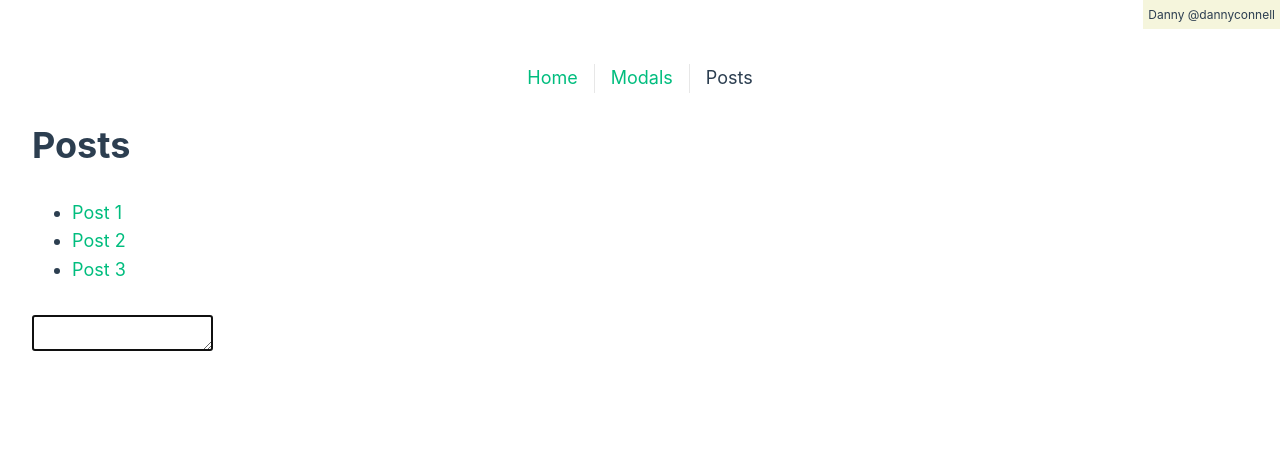
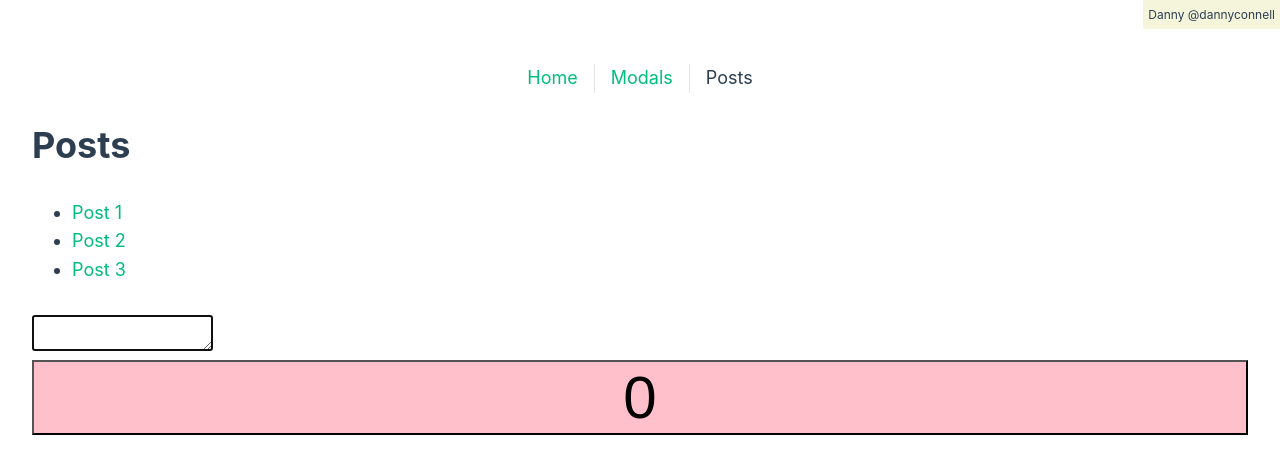
Before and after one commit to coach77777/vue-composition-api-course, a Vue app in the folder vue-composition-api-basics/: page /posts in a window 1280 px wide. Shown: the top 474 px of the page. Built offline with nearby package versions, Linux system fonts and the light colour scheme.

Commit message:
Reuse our Composable

```diff
--- a/vue-composition-api-basics/package.json
+++ b/vue-composition-api-basics/package.json
@@ -8,6 +8,7 @@
     "preview": "vite preview"
   },
   "dependencies": {
+    "@vueuse/core": "^9.9.0",
     "pinia": "^2.0.28",
     "vue": "^3.2.45",
     "vue-router": "^4.1.6"
--- /dev/null
+++ b/vue-composition-api-basics/src/use/useCounter.js
@@ -0,0 +1,48 @@
+import { reactive, computed, watch, onMounted, nextTick } from 'vue'
+
+const counterData = reactive({
+  count: 0,
+  title: 'My Counter'
+})
+
+export function useCounter(){
+
+
+
+  watch(()  => counterData.count, (newCount) => {
+    if(newCount ===20){
+      alert('Way To Go! 20 Goal!!')
+    }
+  })
+
+  const oddOrEven = computed(() => {
+    if (counterData.count % 2 === 0)
+    return 'even'
+    return 'odd'
+  } )
+
+  const increaseCounter = async  (amount, e) => {
+
+    counterData.count += amount
+    await nextTick()
+      console.log('do something')
+  }
+
+
+  const decreaseCounter = amount => {
+    counterData.count -= amount
+  }
+
+  onMounted(() =>{
+    console.log('Do Stuff related To Counter')
+  })
+
+  return {
+    counterData,
+    oddOrEven,
+    increaseCounter,
+    decreaseCounter
+
+  }
+
+}
--- a/vue-composition-api-basics/src/views/HomeView.vue
+++ b/vue-composition-api-basics/src/views/HomeView.vue
@@ -29,7 +29,8 @@
 /*
 imports
  */
-import { ref, reactive, computed, watch, onMounted, nextTick } from 'vue'
+import { ref, onMounted} from 'vue'
+import { useCounter } from '@/use/useCounter'
 import  {vAutofocus} from '@/directives/vAutofocus'
 
 /*
@@ -48,56 +49,7 @@ console.log(`The app title is ${appTitleRef.value.offsetWidth} px wide`)
 /*
 Counter
  */
-const counterData = reactive({
-  count: 0,
-  title: 'My Counter'
-})
-
-watch(()  => counterData.count, (newCount) => {
-  if(newCount ===20){
-    alert('Way To Go! 20 Goal!!')
-  }
-})
-
-const oddOrEven = computed(() => {
-  if (counterData.count % 2 === 0)
-  return 'even'
-  return 'odd'
-} )
-
-// const increaseCounter = (amount, e) => {
-//   //for event properties-------console.log(e)
-//   // counterData.count++
-//   // console.log(amount)
-//   // counterData.count = counterData.count + amount
-//   //shorthand
-//   counterData.count += amount
-//   nextTick(() => {
-//     console.log('do someth')
-//   })
-// }
-
-//OR use async
-
-const increaseCounter = async  (amount, e) => {
-
-  counterData.count += amount
-  await nextTick()
-    console.log('do something')
-}
-
-
-const decreaseCounter = amount => {
-  counterData.count -= amount
-}
-
-onMounted(() =>{
-  console.log('Do Stuff related To Counter')
-})
-
-/*
-Directives
- */
+const { counterData, oddOrEven, increaseCounter, decreaseCounter } = useCounter()
 
 
 
--- a/vue-composition-api-basics/src/views/PostsView.vue
+++ b/vue-composition-api-basics/src/views/PostsView.vue
@@ -2,10 +2,8 @@
   <div class="posts">
     <h1>Posts</h1>
     <ul>
-      <li
-        v-for="post in posts"
-        :key="post.id"
-      >
+      <li v-for="post in posts"
+        :key="post.id">
         <RouterLink :to="`/postDetail/${ post.id }`">{{ post.title }}</RouterLink>
       </li>
     </ul>
@@ -26,6 +24,14 @@
 </ul> -->
 
     <textarea v-autofocus />
+
+<div>
+    <button
+    @click='increaseCounter(1)' class="counter-button"
+    :class="{ 'yellow'  :  oddOrEven === 'odd'}">
+      {{ counterData.count }}
+    </button>
+  </div>
   </div>
 </template>
 
@@ -33,7 +39,9 @@
 /*
   imports
 */
+
 import { ref } from "vue";
+import {useCounter} from '@/use/useCounter'
 import { vAutofocus } from "@/directives/vAutofocus";
 
 
@@ -54,10 +62,27 @@ import { vAutofocus } from "@/directives/vAutofocus";
       title: 'Post 3'
     }
   ])
+
+  /*
+  Counter Button
+  */
+
+//  const {} = useCounter()
+
+const { counterData, increaseCounter, oddOrEven } = useCounter()
 </script>
 
 <style scoped>
 ul {
   margin-bottom: 30px;
 }
+.counter-button {
+  font-size: 60px;
+  width: 100%;
+  background-color: pink;
+
+}
+.counter-button.yellow{
+  background-color: yellow;
+}
 </style>
```
Also changed, not shown: 1 other file (tests, documents, lock files or other folders).
